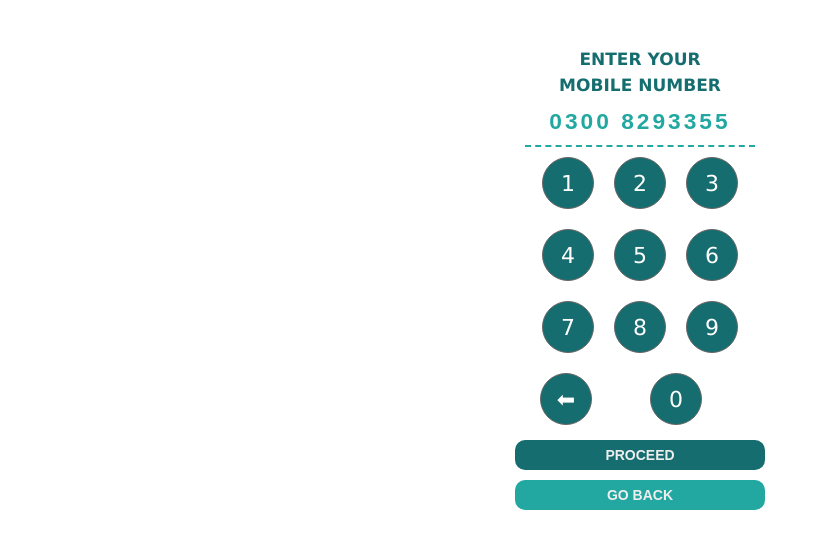
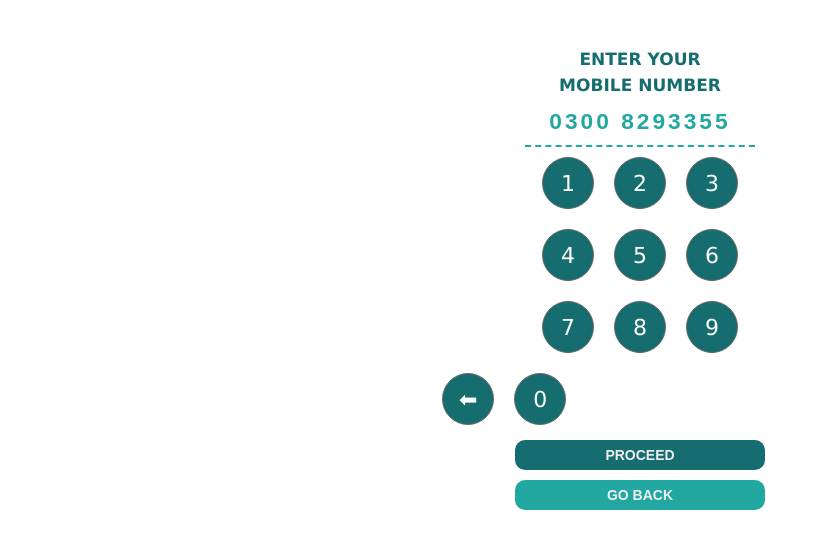
Before and after one commit to TalhaShakel/uniliver, a plain HTML site: page index.html in a window 1280 px wide. Shown: the part 170-718 px from the top of the page, without its empty margins (0-828 px from the left). Drawn offline with Linux system fonts and the light colour scheme.

Commit message:
Numpaid completed

```diff
--- a/index.html
+++ b/index.html
@@ -47,7 +47,7 @@
        <div class="flex r r4" >
         <!-- <div><span></span></div> -->
         <div ><span>⬅</span></div>
-        <div><span>0</span></div>
+        <div class="poka"><span>0</span></div>
        </div>
 
        <div class="flex proceed">
--- a/style.css
+++ b/style.css
@@ -61,8 +61,8 @@ body {
     background-color: #166D70;
     cursor: pointer;
 }
-.numPan>.r4 div{
-    margin-right:48px ;
+.numPan>.r4 .poka{
+    margin-right:22% ;
 }
 
 .disp input {
```
